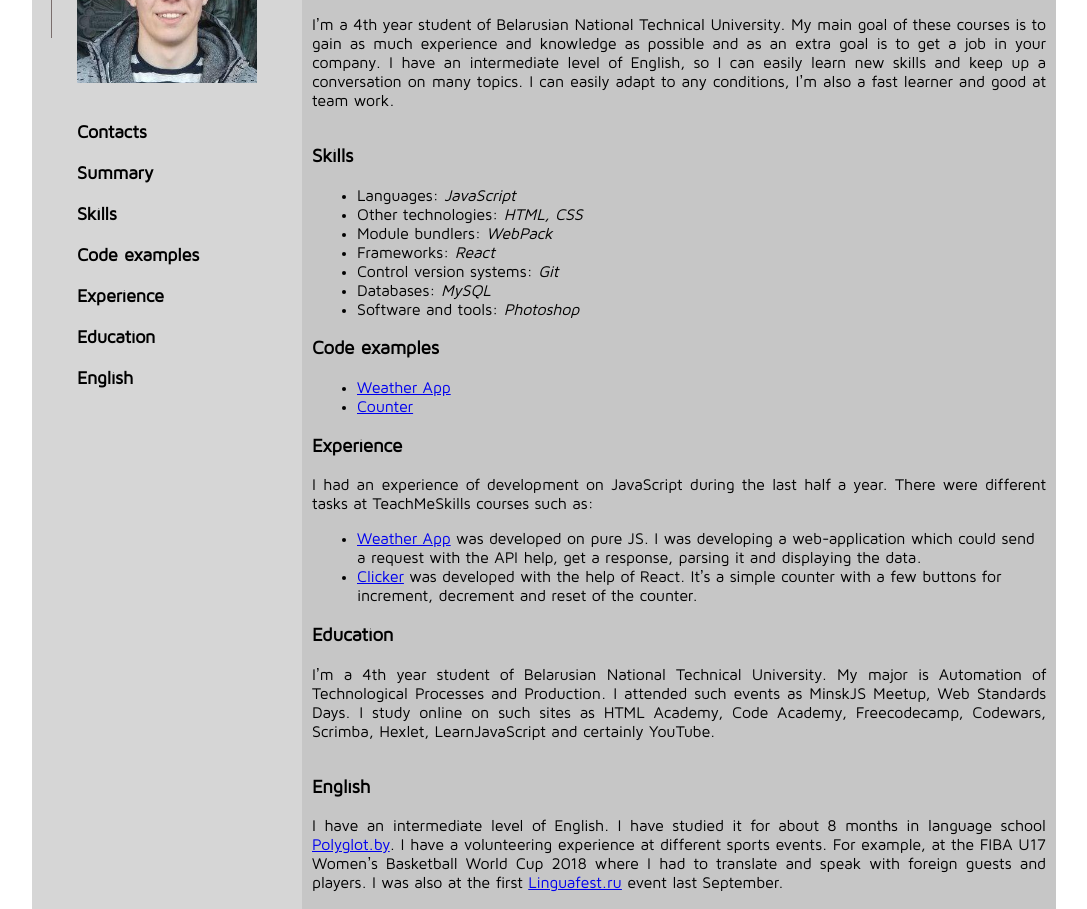
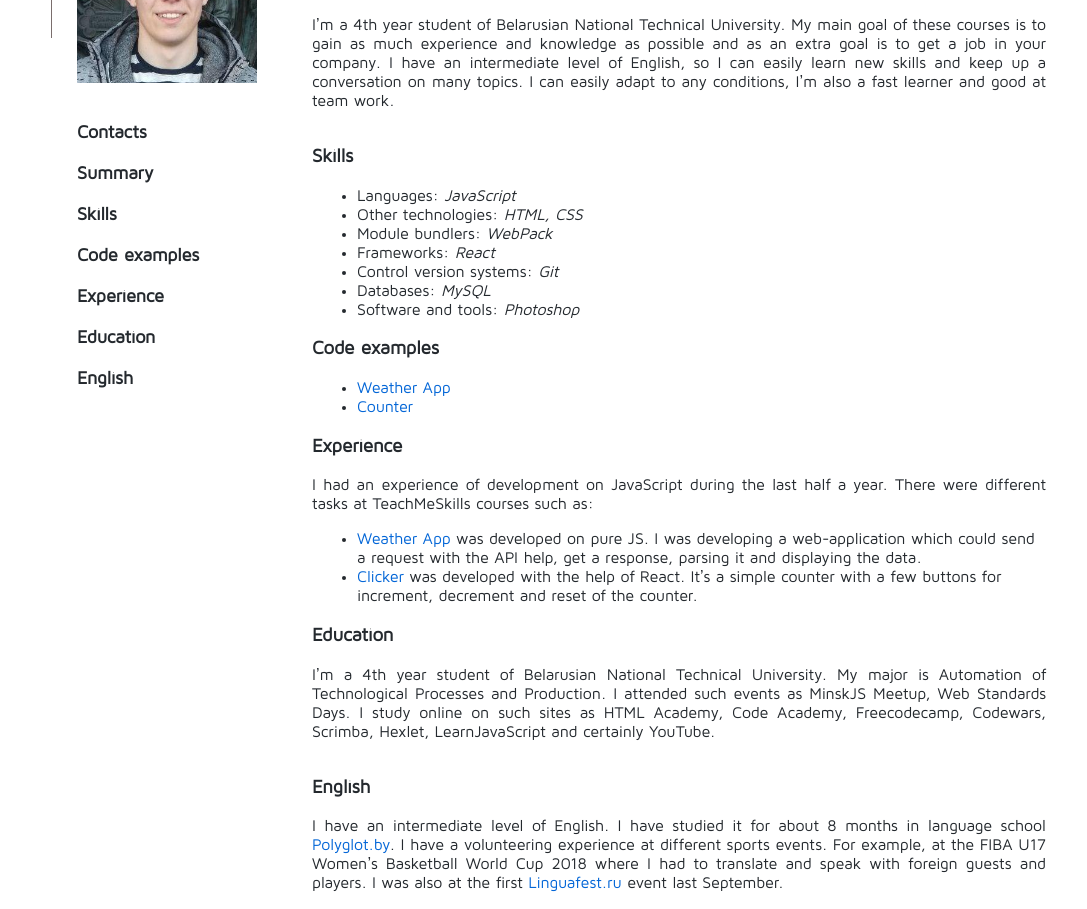
Before and after one commit to ra44o/rsschool-2019Q1-cv, a plain HTML site: page index.html in a window 1280 px wide. Shown: the part 224-1133 px from the top of the page, without its empty margins (96-1183 px from the left). Drawn offline with Linux system fonts and the light colour scheme; files whose address does not match are found by name.

Commit message:
style: add color of blue to links and as hover effect to menu items

```diff
--- a/index.html
+++ b/index.html
@@ -54,8 +54,8 @@
         <section class="code-examples">
           <h3 class="code-examples-header">Code examples</h3>
           <ul>
-            <li><a class="weather-app-button" href="https://github.com/ra44o/weather-app" target="_blank">Weather App</a></li>
-            <li><a class="counter-button" href="https://github.com/ra44o/TMS/tree/react-counter/react-counter" target="_blank">Counter</a></li>
+            <li><a class="inline-text-link" href="https://github.com/ra44o/weather-app" target="_blank">Weather App</a></li>
+            <li><a class="inline-text-link" href="https://github.com/ra44o/TMS/tree/react-counter/react-counter" target="_blank">Counter</a></li>
           </ul>
         </section>
         <section class="experience">
@@ -64,10 +64,10 @@
             <p>I had an experience of development on JavaScript during the last half a year. There were different tasks at TeachMeSkills courses such as:</p>
             <ul>
               <li class="weather-app-description">
-                <a href="https://github.com/ra44o/weather-app">Weather App</a> was developed on pure JS. I was developing a web-application which could send a request with the API help, get a response, parsing it and displaying the data.
+                <a class="inline-text-link" href="https://github.com/ra44o/weather-app" target="_blank">Weather App</a> was developed on pure JS. I was developing a web-application which could send a request with the API help, get a response, parsing it and displaying the data.
               </li>
               <li class="counter-description">
-                <a href="https://github.com/ra44o/TMS/tree/react-counter/react-counter">Clicker</a> was developed with the help of React. It’s a simple counter with a few buttons for increment, decrement and reset of the counter.
+                <a class="inline-text-link" href="https://github.com/ra44o/TMS/tree/react-counter/react-counter" target="_blank">Clicker</a> was developed with the help of React. It’s a simple counter with a few buttons for increment, decrement and reset of the counter.
               </li>
             </ul>
           </div>
@@ -79,7 +79,7 @@
         </section>
         <section class="english" id="english">
           <h3 class="english-header">English</h3>
-          <p class="english-content">I have an intermediate level of English. I have studied it for about 8 months in language school <a href="https://polyglot.by/">Polyglot.by</a>. I have a volunteering experience at different sports events. For example, at the FIBA U17 Women’s Basketball World Cup 2018 where I had to translate and speak with foreign guests and players. I was also at the first <a href="http://linguafest.ru/">Linguafest.ru</a> event last September.</p>
+          <p class="english-content">I have an intermediate level of English. I have studied it for about 8 months in language school <a class="inline-text-link" href="https://polyglot.by/" target="_blank">Polyglot.by</a>. I have a volunteering experience at different sports events. For example, at the FIBA U17 Women’s Basketball World Cup 2018 where I had to translate and speak with foreign guests and players. I was also at the first <a class="inline-text-link" href="http://linguafest.ru/" target="_blank">Linguafest.ru</a> event last September.</p>
         </section>
       </div>
     </div>
--- a/style.css
+++ b/style.css
@@ -19,6 +19,7 @@
 html {
   font-family: 'Maven Pro', 'Arial', sans-serif;
   font-weight: normal;
+  color: #24292e;
 }
 
 body {
@@ -47,7 +48,6 @@ body {
   display: flex;
   width: 270px;
   flex-direction: column;
-  background-color: #cccc;
 }
 
 .h-line {
@@ -88,23 +88,28 @@ ul {
   padding: 0 0 0 45px;
 }
 
+a {
+  text-decoration: none;
+  color: #24292e;
+}
+.inline-text-link {
+  color: #0366d7;
+}
+
 .menu-item, .menu-item > a {
   list-style: none;
-  text-decoration: none;
-  color: #000;
   padding: 20px 0 0 0;
   font-weight: bold;
 }
 
 .menu-item > a:hover {
-  color: green;
+  color: #0366d7;
 }
 
 .data-wrapper {
   display: flex;
   width: 754px;
   flex-direction: column;
-  background-color: #aaaa;
 }
 .contacts,
 .summary,
```
